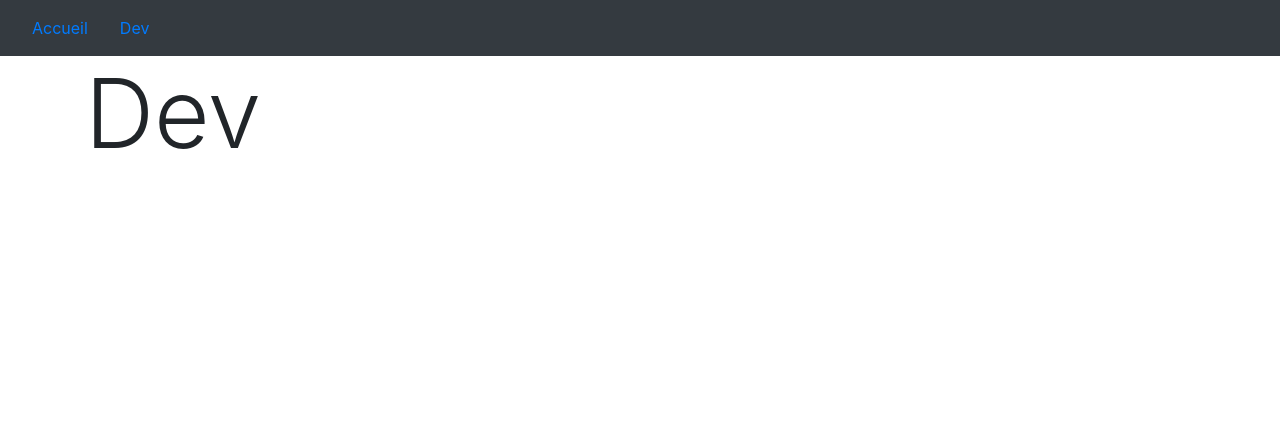
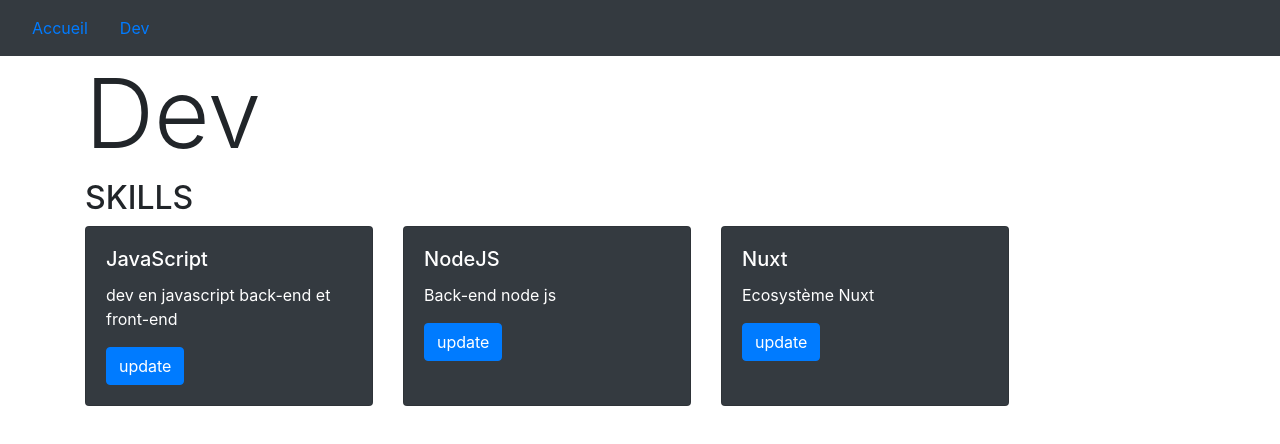
Before and after one commit to JulianMorgant/nuxtCv, a Nuxt app: page /dev in a window 1280 px wide. Shown: the top 444 px of the page. Built offline with nearby package versions, Linux system fonts and the light colour scheme.

Commit message:
add component SkillCard

```diff
--- /dev/null
+++ b/components/SkillCard.vue
@@ -0,0 +1,16 @@
+<template>
+  <div class="card text-white bg-dark mb-3" style="max-width: 18rem">
+    <div class="card-body">
+      <h5 class="card-title">{{ name }}</h5>
+      <p class="card-text">{{ text }}</p>
+      <button @click="$emit('update', name, text)" class="btn btn-primary">update</button>
+    </div>
+  </div>
+</template>
+
+<script>
+export default {
+  name: "SkillCard",
+  props: ["name", "text"],
+};
+</script>
--- a/pages/dev.vue
+++ b/pages/dev.vue
@@ -1,23 +1,41 @@
 <template>
   <div>
-      <h1 class="display-1">Dev</h1>
+    <h1 class="display-1">Dev</h1>
+
+    <h2>SKILLS</h2>
+    <div class="card-deck">
+
+ <skill-card v-for="skill in skills" v-bind:key="skill.id" v-bind:name="skill.name" v-bind:text="skill.text" v-on:update="updateSkillCard"></skill-card>
+     <!-- Meme chose dessous -->
+
+     <!--    <skill-card v-for="skill in skills" v-bind="skill" v-on:update="updateSkillCard"/> -->
     </div>
+  </div>
 </template>
 
 <script>
+
+import SkillCard from '../components/SkillCard.vue';
+
 export default {
-    data(){
-        return{
-            skills: [
-                {name: 'JavaScript', text: 'dev en javascript back-end et front-end'},
-                {name: 'NodeJS', text: 'Back-end node js'},
-                {name: 'Nuxt', text: 'Ecosystème Nuxt'}
-
-            ]
-
-        }
-    }
-}
+    components: {
+        SkillCard
+    },
+  data() {
+    return {
+      skills: [
+        { id: "1", name: "JavaScript", text: "dev en javascript back-end et front-end" },
+        { id: "2", name: "NodeJS", text: "Back-end node js" },
+        { id: "3", name: "Nuxt", text: "Ecosystème Nuxt" },
+      ],
+    };
+  },
+  methods : {
+      updateSkillCard(name,text) {
+          console.log (`update ${name} - ${text}`)
+      }
+  }
+};
 </script>
 
 <style scoped>
```
